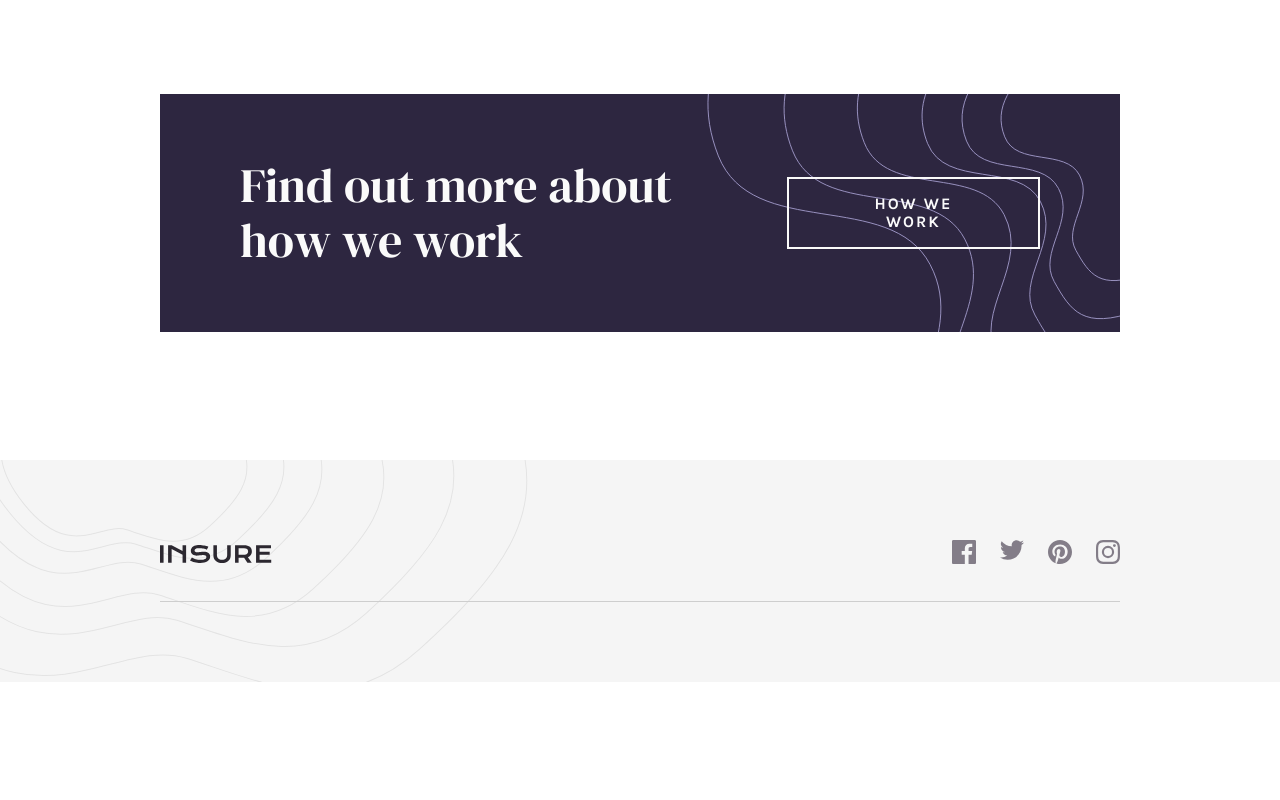
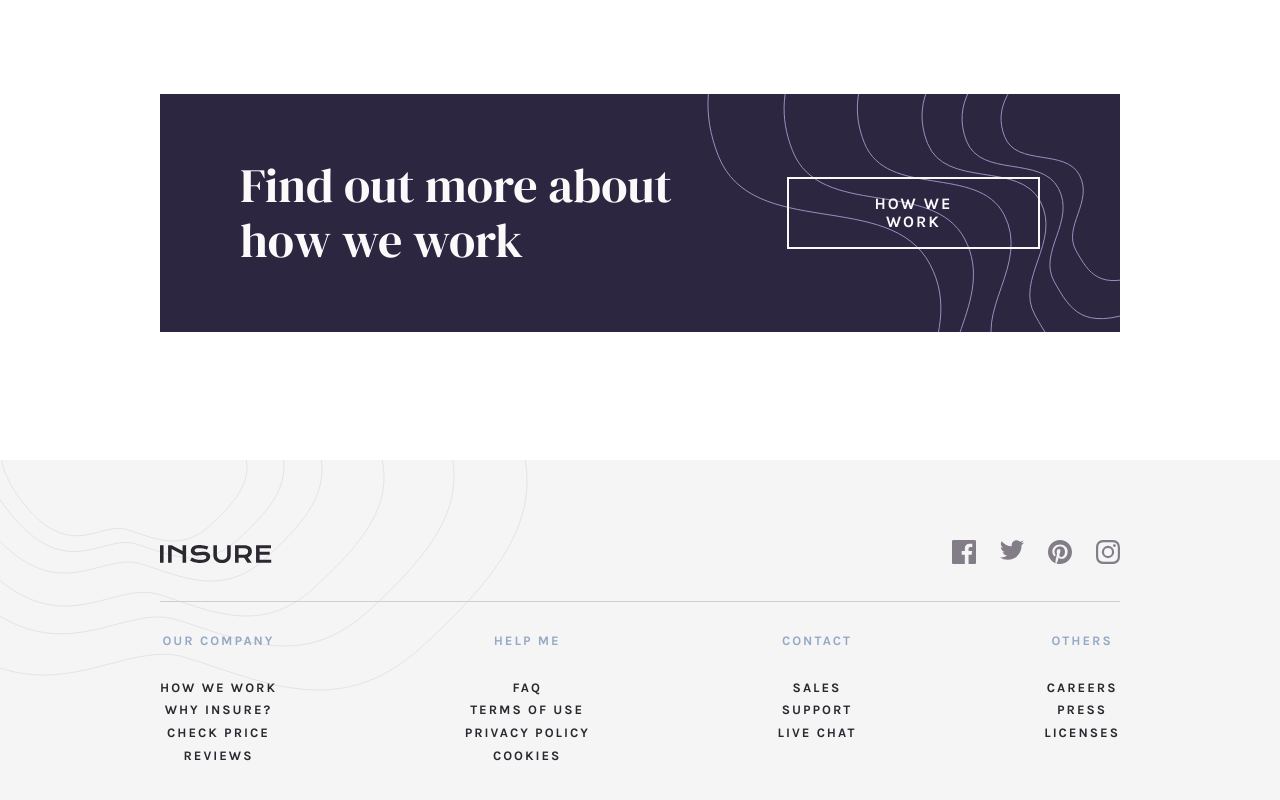
Before and after one commit to eduardosgn/insure-landing-project, a React (Vite) app: page / in a window 1280 px wide. Shown: the part 1212-2012 px from the top of the page. Before the commit the page ends 1894 px from the top, so only its background shows below. Built offline with nearby package versions, Linux system fonts and the light colour scheme.

Commit message:
Finalização do Footer

```diff
--- a/src/components/Footer/Footer.tsx
+++ b/src/components/Footer/Footer.tsx
@@ -1,4 +1,6 @@
 import styles from './styles.module.scss';
+
+import FooterLinks from '../FooterLinks/FooterLinks';
 
 import Logo from '../../public/logo.svg';
 import Facebook from '../../public/icon-facebook.svg';
@@ -32,6 +34,8 @@ export default function Footer() {
                             </a>
                         </div>
                     </div>
+
+                    <FooterLinks />
                 </div>
             </div>
         </section>
--- /dev/null
+++ b/src/components/FooterLinks/FooterLinks.tsx
@@ -0,0 +1,49 @@
+import styles from './style.module.scss';
+
+function FooterLinks() {
+    return (
+        <footer>
+            <div className={ styles.container }>
+                <div className={ styles.linksList }>
+                    <ul>
+                        <li id={ styles.title }>OUR COMPANY</li>
+                        <li>HOW WE WORK</li>
+                        <li>WHY INSURE?</li>
+                        <li>CHECK PRICE</li>
+                        <li>REVIEWS</li>
+                    </ul>
+                </div>
+
+                <div className={ styles.linksList }>
+                    <ul>
+                        <li id={ styles.title }>HELP ME</li>
+                        <li>FAQ</li>
+                        <li>TERMS OF USE</li>
+                        <li>PRIVACY POLICY</li>
+                        <li>COOKIES</li>
+                    </ul>
+                </div>
+
+                <div className={ styles.linksList }>
+                    <ul>
+                        <li id={ styles.title }>CONTACT</li>
+                        <li>SALES</li>
+                        <li>SUPPORT</li>
+                        <li>LIVE CHAT</li>
+                    </ul>
+                </div>
+
+                <div className={ styles.linksList }>
+                    <ul>
+                        <li id={ styles.title }>OTHERS</li>
+                        <li>CAREERS</li>
+                        <li>PRESS</li>
+                        <li>LICENSES</li>
+                    </ul>
+                </div>
+            </div>
+        </footer>
+    );
+};
+
+export default FooterLinks;
--- /dev/null
+++ b/src/components/FooterLinks/style.module.scss
@@ -0,0 +1,53 @@
+$primaryDarkViolet: hsl(256, 26%, 20%);
+$primaryGrayishBlue: hsl(216, 30%, 68%);
+$neutralVeryDarkViolet: hsl(270, 9%, 17%);
+$neutralDarkGreyishViolet: hsl(273, 4%, 51%);
+$neutralVeryLightGray: hsl(0, 0%, 98%);
+
+.container {
+    margin-top: 1rem;
+    display: flex;
+    align-items: center;
+    justify-content: center;
+    flex-direction: column;
+
+    .linksList {
+        ul {
+            list-style: none;
+            padding: 0;
+
+            li {
+                text-align: center;
+                font-size: 14px;
+                font-weight: bold;
+                letter-spacing: 2px;
+                margin-bottom: .5rem;
+                color: $neutralVeryDarkViolet;
+
+                &:first-child {
+                    color: $primaryGrayishBlue;
+                    margin-bottom: 2rem;
+                }
+            }
+        }
+    }
+}
+
+@media all and (min-width: 1000px) {
+    .container {
+        flex-direction: row;
+        align-items: flex-start;
+        justify-content: space-between;
+
+        .linksList {
+            ul {
+                list-style: none;
+                padding: 0;
+
+                li {
+                    font-size: 13px;
+                }
+            }
+        }
+    }
+}
```
